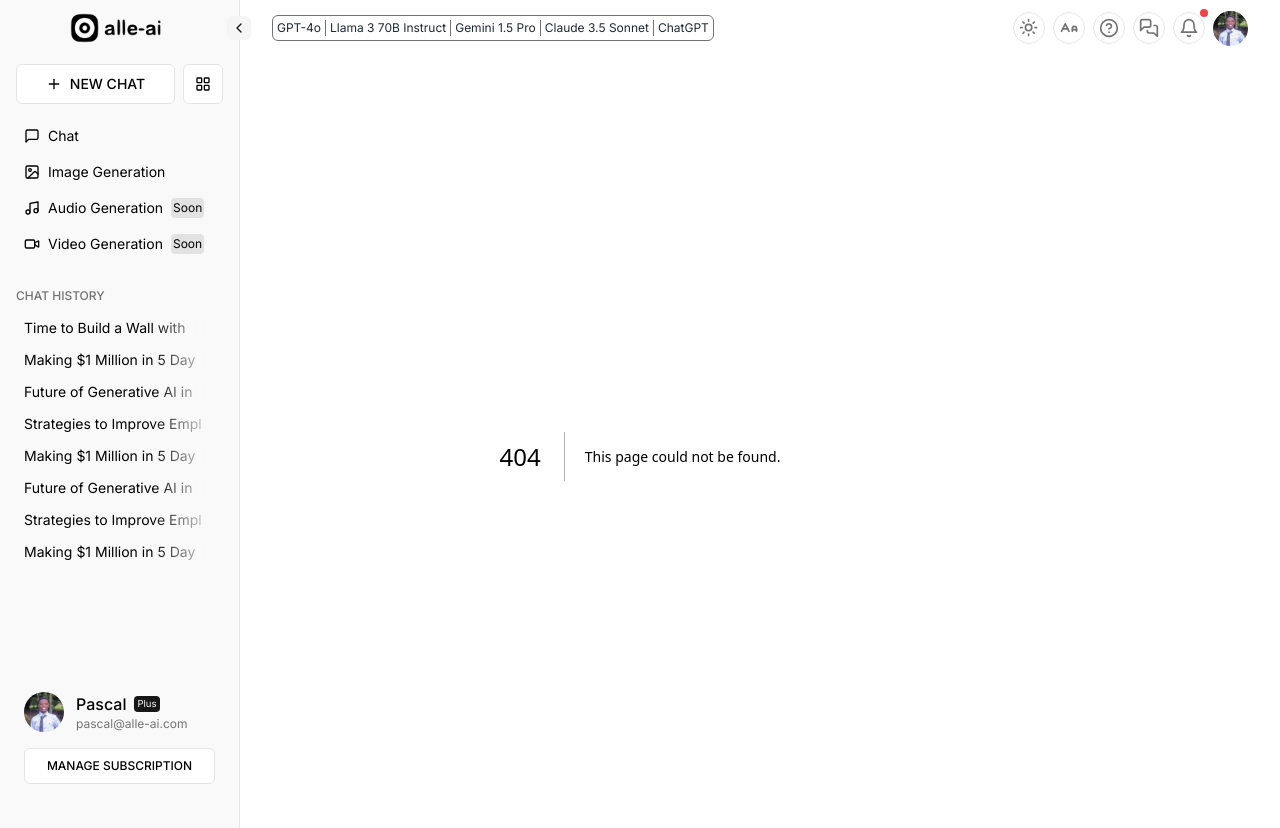
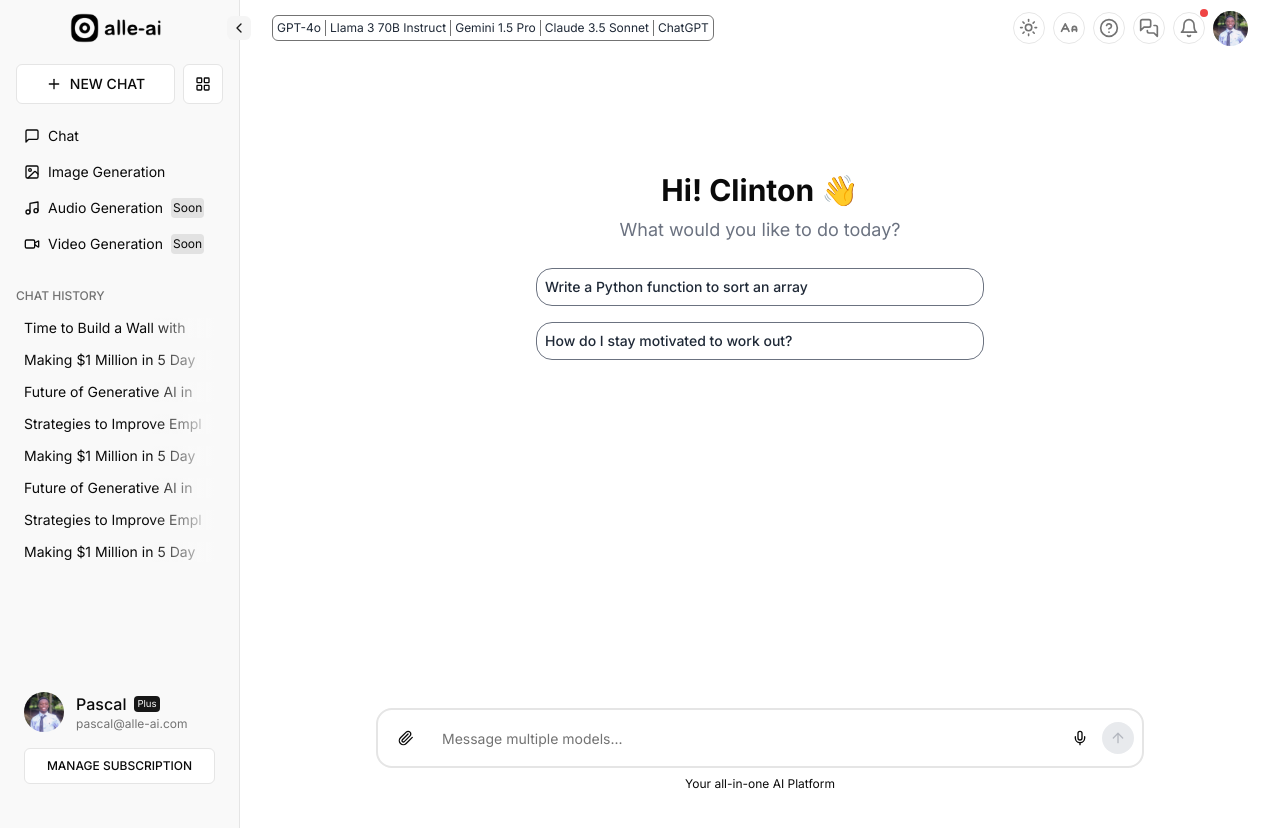
Before and after one commit to pYGOD3512/alle-ai-nextjs-project, a Next.js app: page /chat/res/1 in a window 1280 px wide. Before the commit this address had no page. Shown: the top 828 px of the page. After the commit the page ends 800 px from the top, so only its background shows below. Built offline with nearby package versions, Linux system fonts and the light colour scheme.

Commit message:
chatPage route

```diff
--- /dev/null
+++ b/app/chat/res/[chatId]/page.tsx
@@ -0,0 +1,7 @@
+"use client";
+import { useRouter } from "next/router";
+import { ChatInput } from "@/components/features/ChatInput";
+import { ChatArea } from "@/components/features/ChatArea";
+export default function ChatPage() {
+  return <ChatArea />;
+}
```
